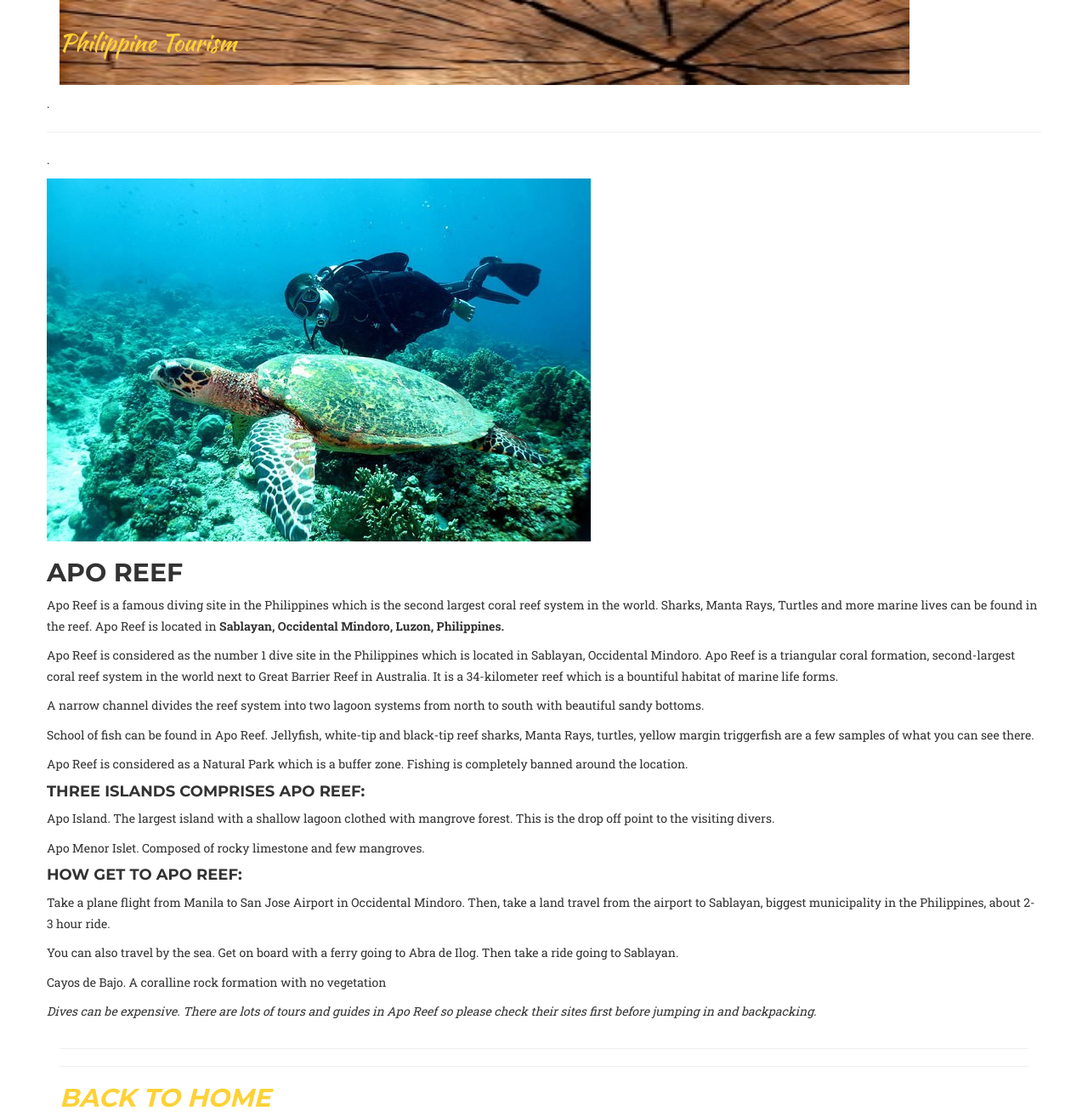
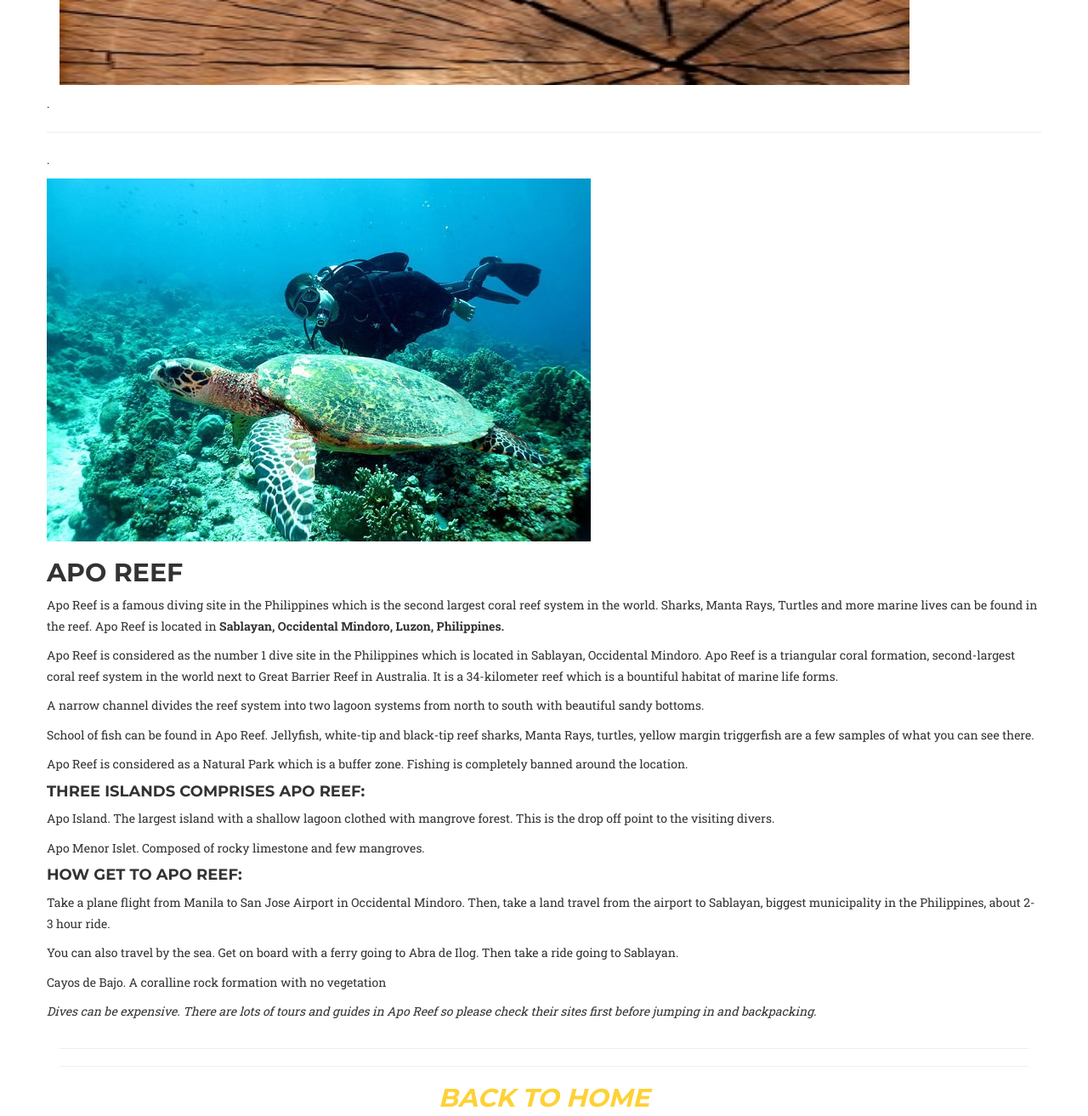
Before and after one commit to haidewandaga/onepage.github.io, a website: page laporeef.html in a window 1280 px wide. Shown: the top 1313 px of the page at 85% size. Drawn offline with nearby package versions, Linux system fonts and the light colour scheme; a web font is replaced by a local one.

Commit message:
Update laporeef.html

```diff
--- a/laporeef.html
+++ b/laporeef.html
@@ -35,22 +35,6 @@
 
 <body id="page-top" class="index">
 
-    <!-- Navigation -->
-    <nav id="mainNav" class="navbar navbar-default navbar-custom navbar-fixed-top">
-        <div class="container">
-            <!-- Brand and toggle get grouped for better mobile display -->
-            <div class="navbar-header page-scroll">
-                <button type="button" class="navbar-toggle" data-toggle="collapse" data-target="#bs-example-navbar-collapse-1">
-                    <span class="sr-only">Toggle navigation</span> Menu <i class="fa fa-bars"></i>
-                </button>
-                <a class="navbar-brand page-scroll" href="#page-top">Philippine Tourism</a>
-            </div>
-
-            <!-- /.navbar-collapse -->
-        </div>
-        <!-- /.container-fluid -->
-    </nav>
-
     <div class="container">
         <div class="row">
             <div class="col-sm-12">
@@ -82,7 +66,7 @@
         </div>
     </div>
     <hr><hr>
-    <h2><a href="index.html"><strong><em>Back to HOME</em></strong></h2>
+    <h2 align="center"><a href="index.html"><strong><em>Back to HOME</em></strong></h2>
     <hr><hr>
 
     <!-- jQuery -->
```
